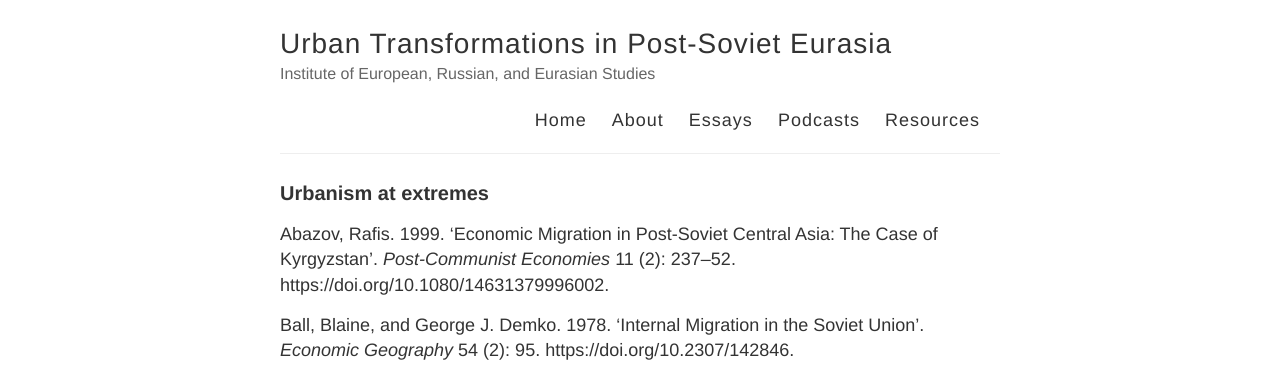
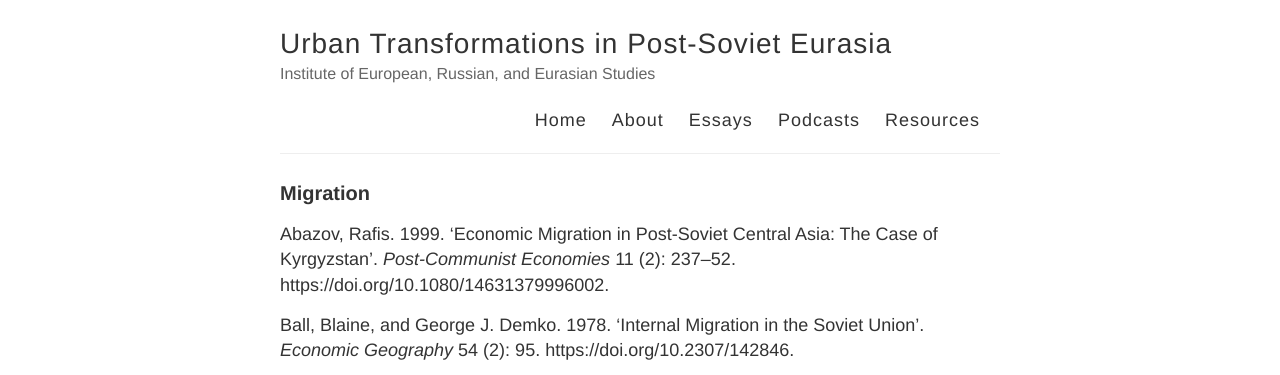
Before and after one commit to eurasiancities/eurasiancities, a Jekyll site: the page built from _academicbib/migration.md, in a window 1280 px wide. Shown: the top 375 px of the page. Built offline with Jekyll 4.4.1, drawn with Linux system fonts in a browser that asks for light colours.

Commit message:
update bibliography

```diff
--- a/_academicbib/migration.md
+++ b/_academicbib/migration.md
@@ -1,6 +1,6 @@
 ---
 layout: bibliography
-title: "Urbanism at extremes"
+title: "Migration"
 date: Jul 4 2021 09:11
 ---
 
```
Also changed, not shown: _academicbib/inequality.md (+2 -11 lines).
